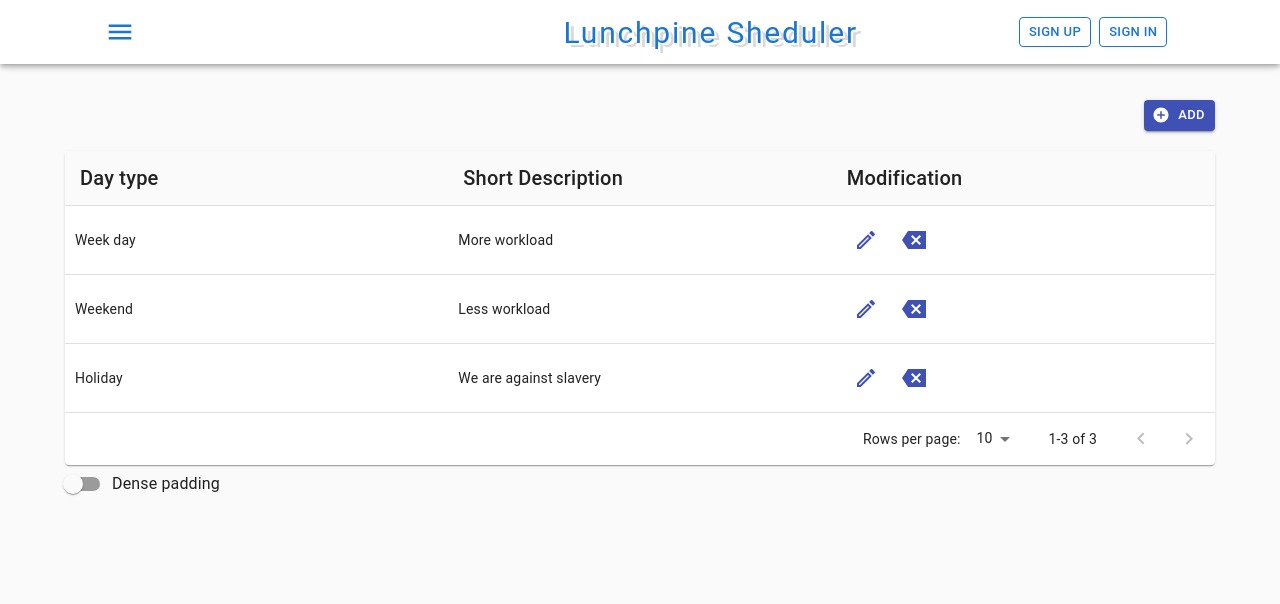
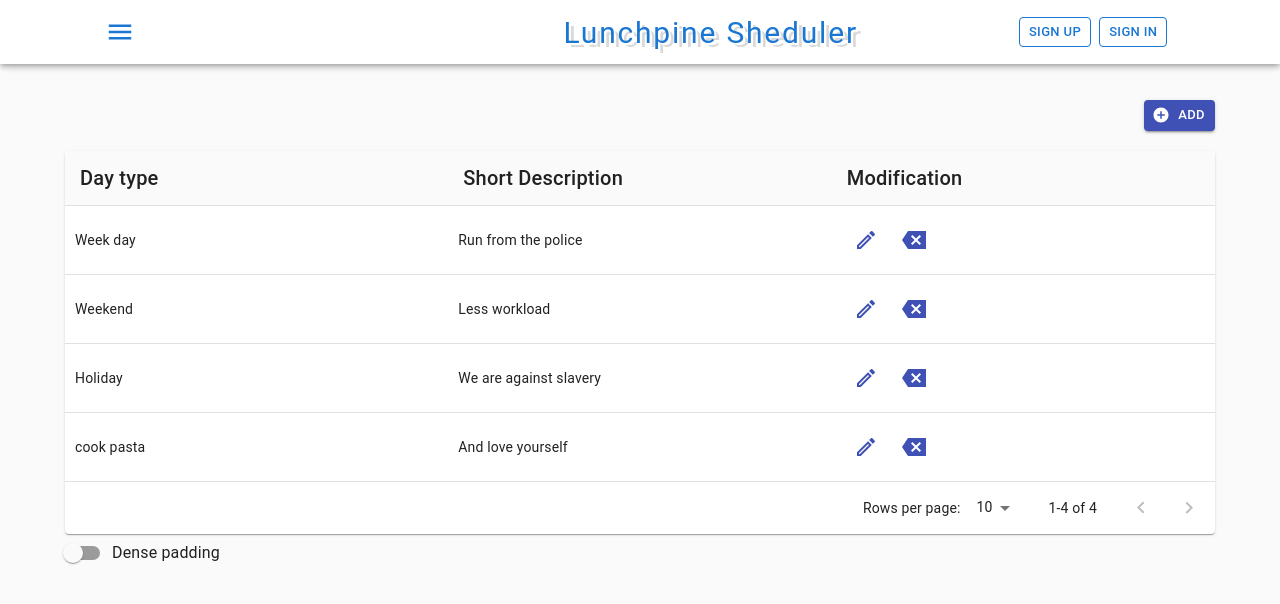
Before and after one commit to BogdanLyamzin/beautiful-and-smart, a React (Create React App) app: page / in a window 1280 px wide. Shown: the top 604 px of the page. Built offline with nearby package versions, Linux system fonts and the light colour scheme; data requests are answered from the project's data file; the HTML template or start-up script is replaced by a standard one.

Commit message:
Modified modal and buttons

```diff
--- a/db.json
+++ b/db.json
@@ -1,8 +1,10 @@
 {
   "days": [
     {
-      "title": "Week day",
-      "description": "More workload",
+      "title": [
+        "Week day"
+      ],
+      "description": "Run from the police",
       "id": 1
     },
     {
@@ -14,6 +16,13 @@
       "title": "Holiday",
       "description": "We are against slavery",
       "id": 3
+    },
+    {
+      "title": [
+        "cook pasta"
+      ],
+      "description": "And love yourself\n",
+      "id": 4
     }
   ],
   "shifts": [
--- a/package.json
+++ b/package.json
@@ -26,7 +26,8 @@
     "start": "react-scripts start",
     "build": "react-scripts build",
     "test": "react-scripts test",
-    "eject": "react-scripts eject"
+    "eject": "react-scripts eject",
+    "json": "json-server --watch db.json --port 3004"
   },
   "eslintConfig": {
     "extends": [
--- a/src/client/LunchpineScheduler/DaysTypesTable/components/DaysTypesDeleteModal/DaysTypesDeleteModal.module.scss
+++ b/src/client/LunchpineScheduler/DaysTypesTable/components/DaysTypesDeleteModal/DaysTypesDeleteModal.module.scss
@@ -2,10 +2,16 @@
 
 .modalContent {
   min-height: 300px;
-  width: 300px;
+  width: 280px;
   padding: 20px;
   @include flex(center, center);
   flex-direction: column;
+    @include tablet {
+    width: 450px;
+  }
+  @include desktop {
+    width: 600px;
+  }
 }
 
 .question {
--- a/src/client/LunchpineScheduler/DaysTypesTable/components/DaysTypesModal/DaysTypesModal.module.scss
+++ b/src/client/LunchpineScheduler/DaysTypesTable/components/DaysTypesModal/DaysTypesModal.module.scss
@@ -2,8 +2,14 @@
 
 .modalContent {
   min-height: 300px;
-  width: 300px;
+  width: 280px;
   padding: 20px;
+  @include tablet {
+    width: 450px;
+  }
+  @include desktop {
+    width: 600px;
+  }
 }
 
 .text {
@@ -16,6 +22,7 @@
   display: block;
   color: rgba(0, 0, 0, 0.54);
   margin-bottom: 10px;
+  font-size: 16px;
 }
 
 .inputContainer {
--- a/src/client/LunchpineScheduler/DaysTypesTable/components/DaysTypesTable.jsx
+++ b/src/client/LunchpineScheduler/DaysTypesTable/components/DaysTypesTable.jsx
@@ -20,6 +20,7 @@ import Modal from '../../../../shared/components/Modal';
 import DaysTypesModal from '../components/DaysTypesModal';
 import DaysTypesDeleteModal from './DaysTypesDeleteModal'
 import Button from '../../../../shared/components/Button';
+import AddCircleIcon from '@material-ui/icons/AddCircle';
 
 import styles from './DaysTypesTable.module.scss';
 import { getDayTypes } from '../../../../redux/tables/operations'
@@ -122,7 +123,7 @@ export default function StickyHeadTable() {
     return (
         <>
             <div className={styles.btnContainer}>
-                <Button onClick={handleAddClick} className={styles.openBtn} text={"Add"} />
+                <Button onClick={handleAddClick} startIcon={<AddCircleIcon />} className={styles.openBtn} text={"Add"} />
             </div>
 
             <Paper className={classes.root}>
--- a/src/shared/components/Button/Button.jsx
+++ b/src/shared/components/Button/Button.jsx
@@ -1,15 +1,15 @@
 import React from 'react';
 import PropTypes from 'prop-types'
 import Button from '@material-ui/core/Button';
-import AddCircleIcon from '@material-ui/icons/AddCircle';
+
 const Btn = props => (
     <Button {...props}>
         {props.children}
     </Button>
 )
-const AddBtn = ({ onClick, text, type, className }) => {
+const AddBtn = ({ onClick, text, type, className, startIcon }) => {
     return (
-        <Btn onClick={onClick} className={className} variant="contained" type={type} color='primary' size="small" startIcon={<AddCircleIcon />}>{text}</Btn>
+        <Btn onClick={onClick} className={className} variant="contained" type={type} color='primary' size="small" startIcon={startIcon}>{text}</Btn>
     );
 }
 export default AddBtn;
@@ -22,5 +22,5 @@ Btn.propTypes = {
     type: PropTypes.oneOf(['button', 'submit', 'reset']),
     onClick: PropTypes.func,
     text: PropTypes.string,
-    className:  PropTypes.string
+    className: PropTypes.string
 }
```
